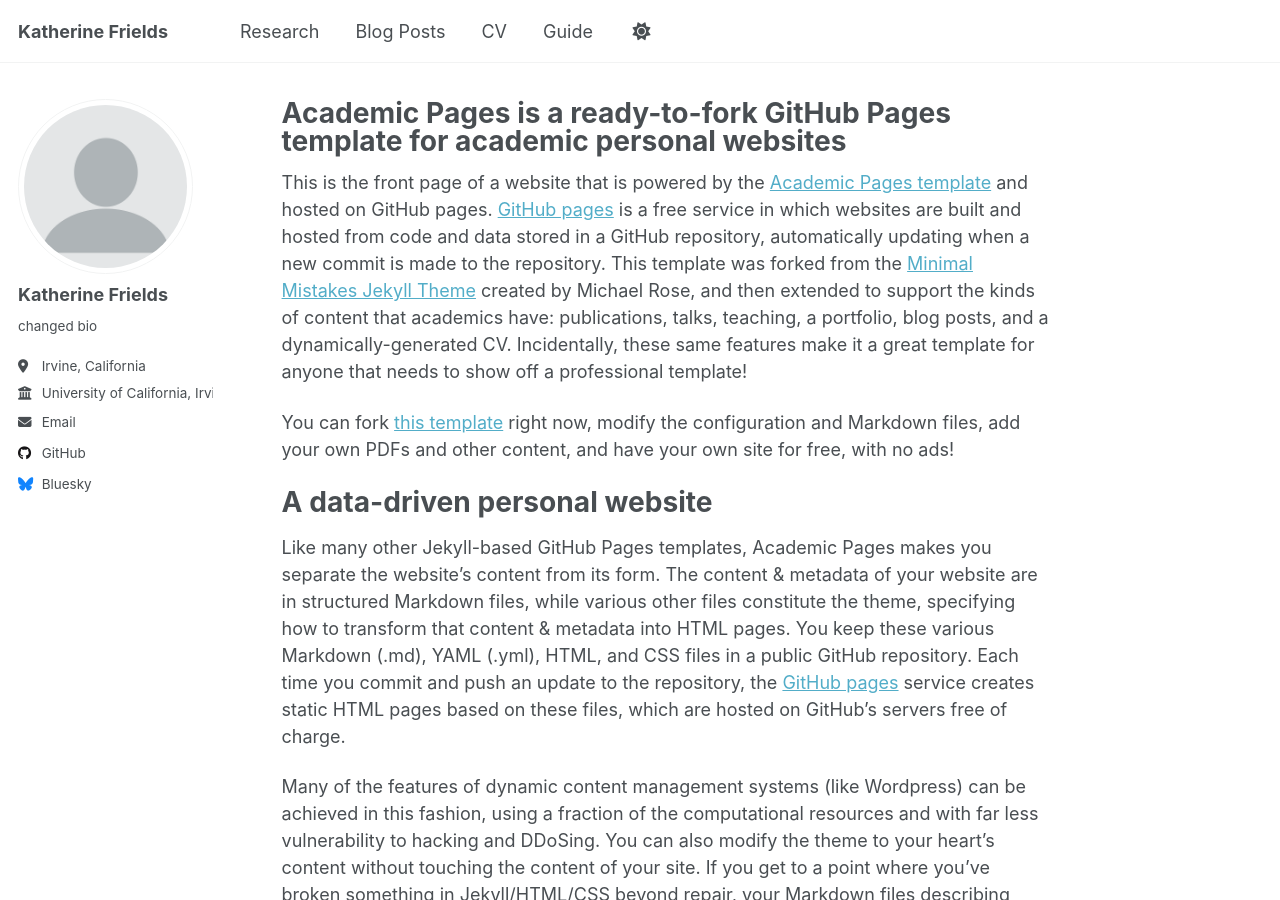
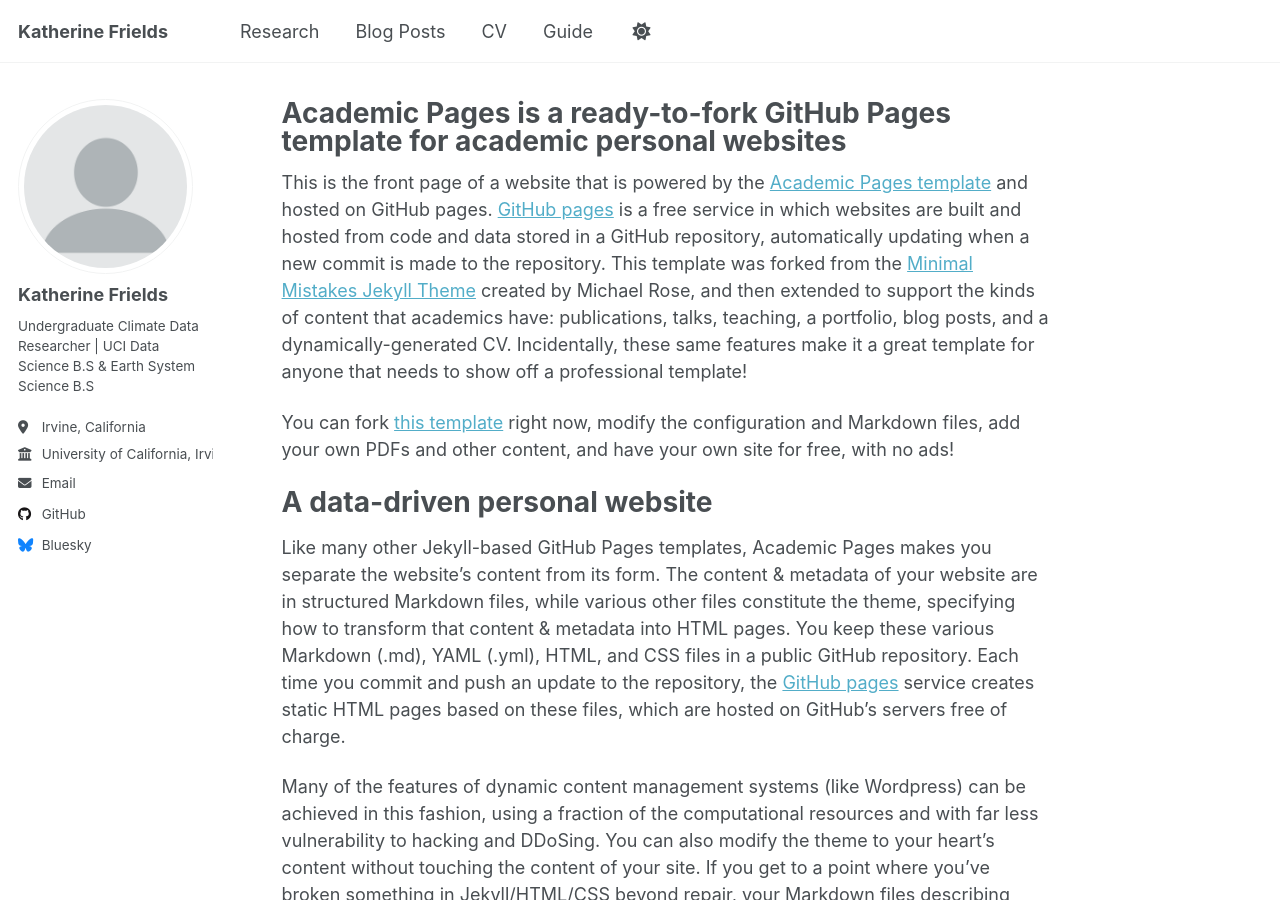
Before and after one commit to katherinefrields/katherinefrields.github.io, a Jekyll site: the page built from _pages/about.md, in a window 1280 px wide and 900 px high. Built offline with Jekyll 4.4.1, drawn with Linux system fonts in a browser that asks for light colours; a script that is not in the unit is left out.

Commit message:
changed bio again

```diff
--- a/_config.yml
+++ b/_config.yml
@@ -25,7 +25,7 @@ author:
   avatar           : "profile.png"
   name             : "Katherine Frields"
   pronouns         : # example: "she/her"
-  bio              : "changed bio"
+  bio              : "Undergraduate Climate Data Researcher | UCI Data Science B.S & Earth System Science B.S"
   location         : "Irvine, California"
   employer         : "University of California, Irvine"
   uri              : # URL
```
